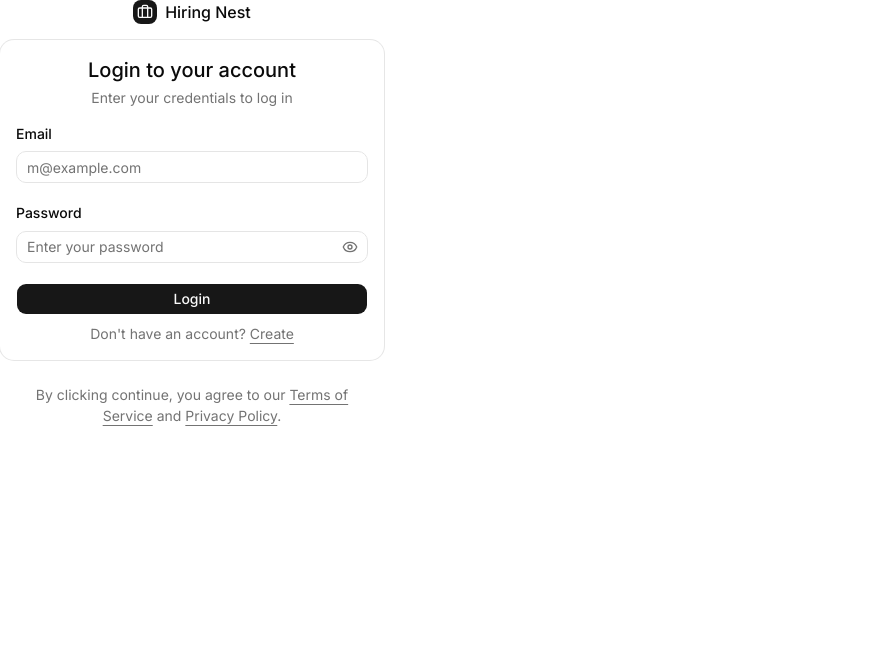
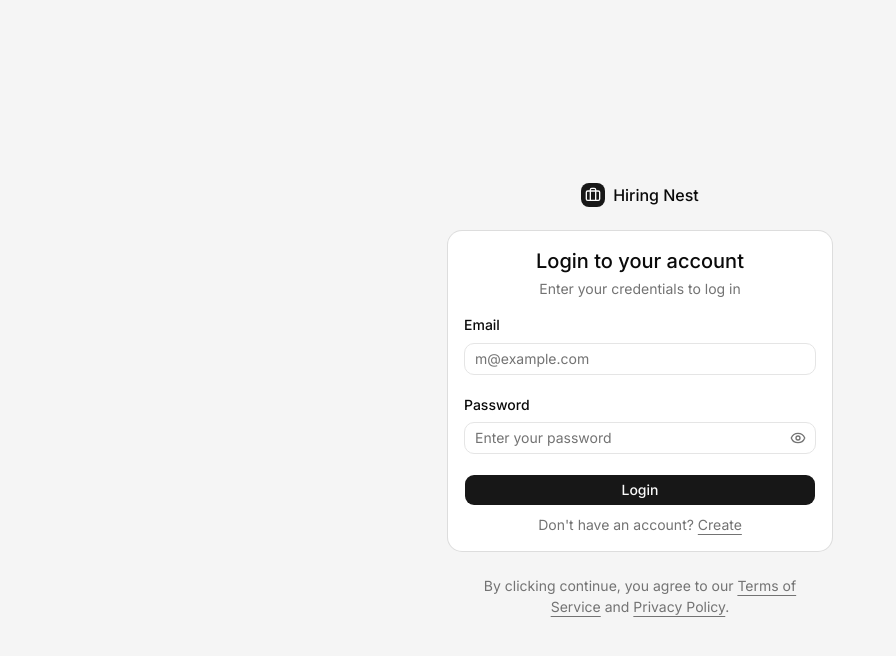
Before and after one commit to harsha47474/HiringNest--Job-Portal-Nextjs, a Next.js app: page /login in a window 1280 px wide. Shown: the top 656 px of the page, without its empty margins (0-896 px from the left). Built offline with nearby package versions, Linux system fonts and the light colour scheme.

Commit message:
small tweak in login ui

```diff
--- a/src/app/login/page.tsx
+++ b/src/app/login/page.tsx
@@ -4,7 +4,8 @@
 
 export default function RegisterPage() {
   return (
-      <div className="flex w-full max-w-sm flex-col gap-4">
+    <div className="flex min-h-svh flex-col items-center justify-center gap-6 bg-muted p-6 md:p-10">
+      <div className="flex w-full max-w-sm flex-col gap-6">
         <a href="#" className="flex items-center gap-2 self-center font-medium">
           <div className="flex size-6 items-center justify-center rounded-md bg-primary text-primary-foreground">
             <Briefcase className="size-4" />
@@ -13,5 +14,6 @@
         </a>
         <LoginForm />
       </div>
+    </div>
   )
 }
```
